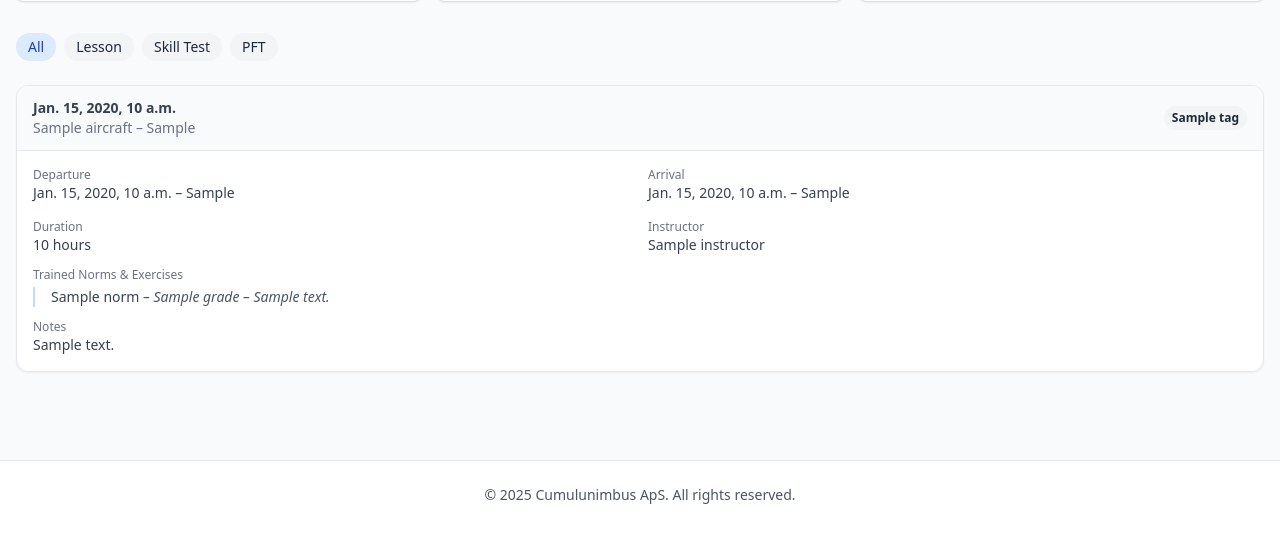
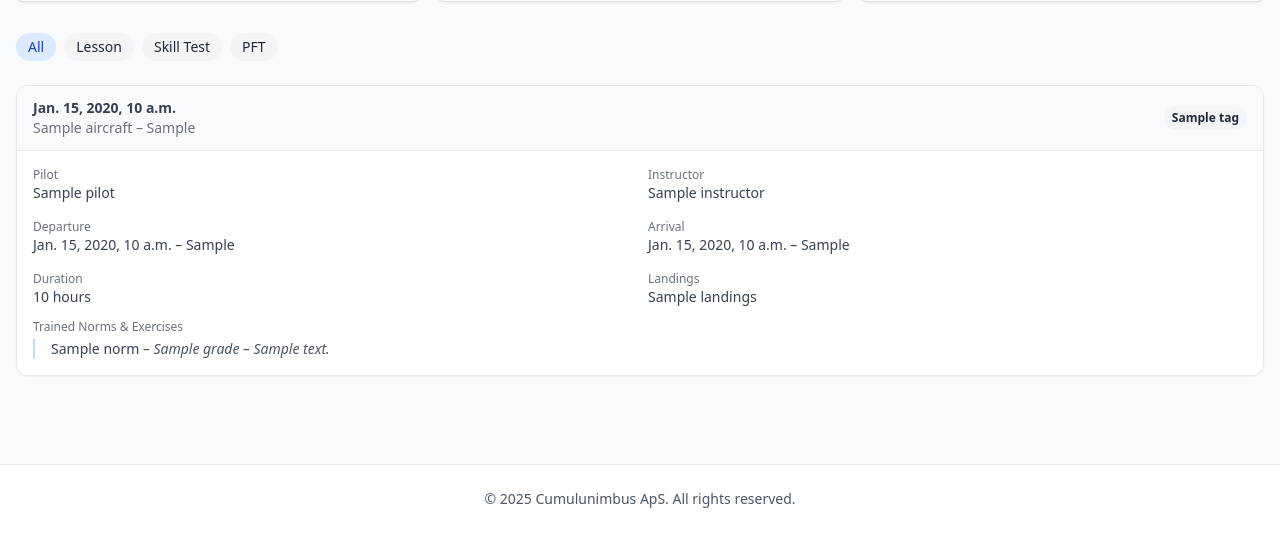
Before and after one commit to steenenmartin/flightlog, a Django app: template app/templates/account/logbook.html in a window 1280 px wide. Shown: the part 379-912 px from the top of the page. Before the commit the page ends 883 px from the top, so only its background shows below. Run offline with Django 3.2, Linux system fonts and the light colour scheme; the template is opened without the code that fills it: most values are stand-ins (such as "Sample title", 1, 10 or a date in 2020).

Commit message:
Fix logbook view for pilots

```diff
--- a/app/templates/account/logbook.html
+++ b/app/templates/account/logbook.html
@@ -68,6 +68,14 @@
       <div class="p-4 space-y-3 text-sm text-gray-700">
         <div class="grid grid-cols-2 gap-4">
           <div>
+            <p class="text-xs text-gray-500">Pilot</p>
+            <p class="font-medium">{{ log.pilot }}</p>
+          </div>
+          <div>
+            <p class="text-xs text-gray-500">Instructor</p>
+            <p class="font-medium">{{ log.instructor }}</p>
+          </div>
+          <div>
             <p class="text-xs text-gray-500">Departure</p>
             <p class="font-medium">{{ log.departure_time }} – {{ log.departure_airfield }}</p>
           </div>
@@ -80,8 +88,8 @@
             <p class="font-medium">{{ log.duration }} hours</p>
           </div>
           <div>
-            <p class="text-xs text-gray-500">Instructor</p>
-            <p class="font-medium">{{ log.instructor }}</p>
+            <p class="text-xs text-gray-500">Landings</p>
+            <p class="font-medium">{{ log.landings }}</p>
           </div>
         </div>
 
@@ -101,13 +109,6 @@
           </ul>
         </div>
         {% endif %}
-
-        {% if log.notes %}
-        <div>
-          <p class="text-xs text-gray-500">Notes</p>
-          <p class="text-gray-700">{{ log.notes }}</p>
-        </div>
-        {% endif %}
       </div>
     </div>
     {% empty %}
```
Also changed, not shown: app/views.py (+15 -8 lines).
